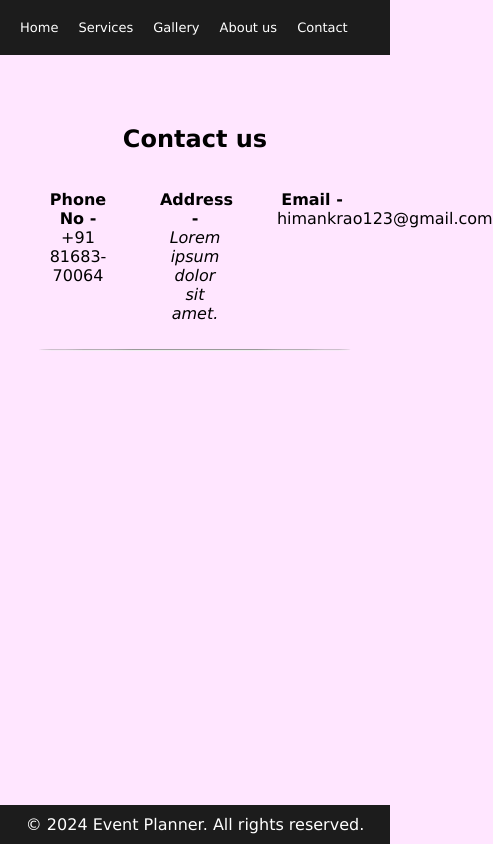
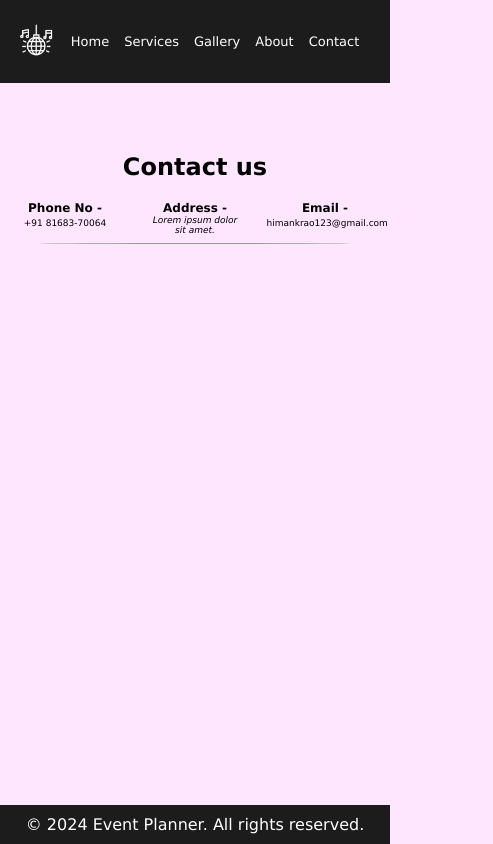
Before and after one commit to Himankrao123/event_planner, a plain HTML site: page contact.html in a window 390 px wide. Shown: the whole page, 493 px wide, since content can reach past the window. Drawn offline with Linux system fonts and the light colour scheme; a script that the page names is missing.

Commit message:
logo added

```diff
--- a/about.css
+++ b/about.css
@@ -27,4 +27,8 @@
     .about{
         text-align: center;
     }
+    .about-img{
+        height: 200px;
+        object-fit: cover;
+    }
 }
--- a/contact.css
+++ b/contact.css
@@ -11,3 +11,17 @@
     width: 30%;
     padding: 5%;
 }
+
+@media (max-width:768px){
+    .contact-info-div{
+        width: 100%;
+        margin-left: 0px;
+    }
+    .contact-info{
+        font-size: 12px;
+        padding: 0px;
+    }
+    .contact-info a,.contact-info address{
+        font-size: 9px;
+    }
+}
--- a/contact.html
+++ b/contact.html
@@ -12,6 +12,7 @@
     <title>Blossom Events - Services</title>
     <link rel="stylesheet" type="text/css" href="index.css">
     <link rel="stylesheet" type="text/css" href="contact.css">
+    <link rel="icon" href="blossom-favicon-black.png" type="image/x-icon">
     <style>
 
 </style>
@@ -21,10 +22,11 @@
     <header>
         <nav>
             <ul>
+                <li><img src="./blossom-favicon-white.png" class="header-logo"></li>
                 <li><a href="index.html">Home</a></li>
                 <li><a href="services.html">Services</a></li>
                 <li><a href="#">Gallery</a></li>
-                <li><a href="about.html">About us</a></li>
+                <li><a href="about.html">About</a></li>
                 <li><a href="contact.html">Contact</a></li>
             </ul>
         </nav>
--- a/index.css
+++ b/index.css
@@ -176,16 +176,22 @@ body {
             color: #fff;
             padding: 20px;
         }
-
+        .header-logo{
+            /* width: 50px; */
+            height: 40px;
+        }
         nav ul {
             list-style: none;
             margin: 0;
             padding: 0;
             display: flex;
+            align-items: center;
         }
 
         nav ul li {
             margin-right: 20px;
+            font-size: normal;
+            /* margin-top: 30px; */
         }
 
         nav ul li a {
@@ -469,6 +475,13 @@ body {
             font-size: small;
             /* padding: 10px; */
         }
+        nav ul{
+            justify-content: center;
+        }
+        nav ul li{
+            margin-right: 15px;
+            font-size: small;
+        }
         .hero{
             padding:3px;
         }
```
Also changed, not shown: about.html (+3 -1 lines), index.html (+4 -1 lines), services.html (+3 -1 lines), blossom-favicon-black.png (added), blossom-favicon-white.png (added).
